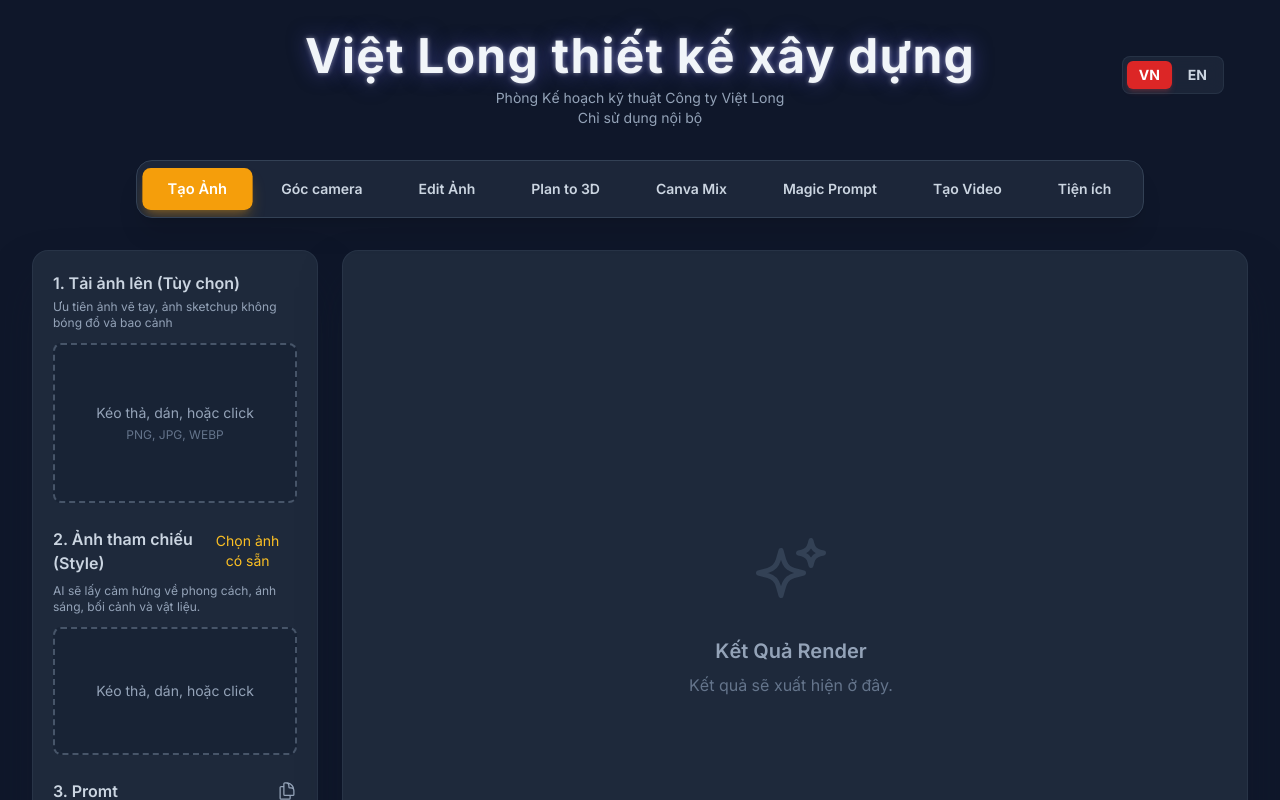
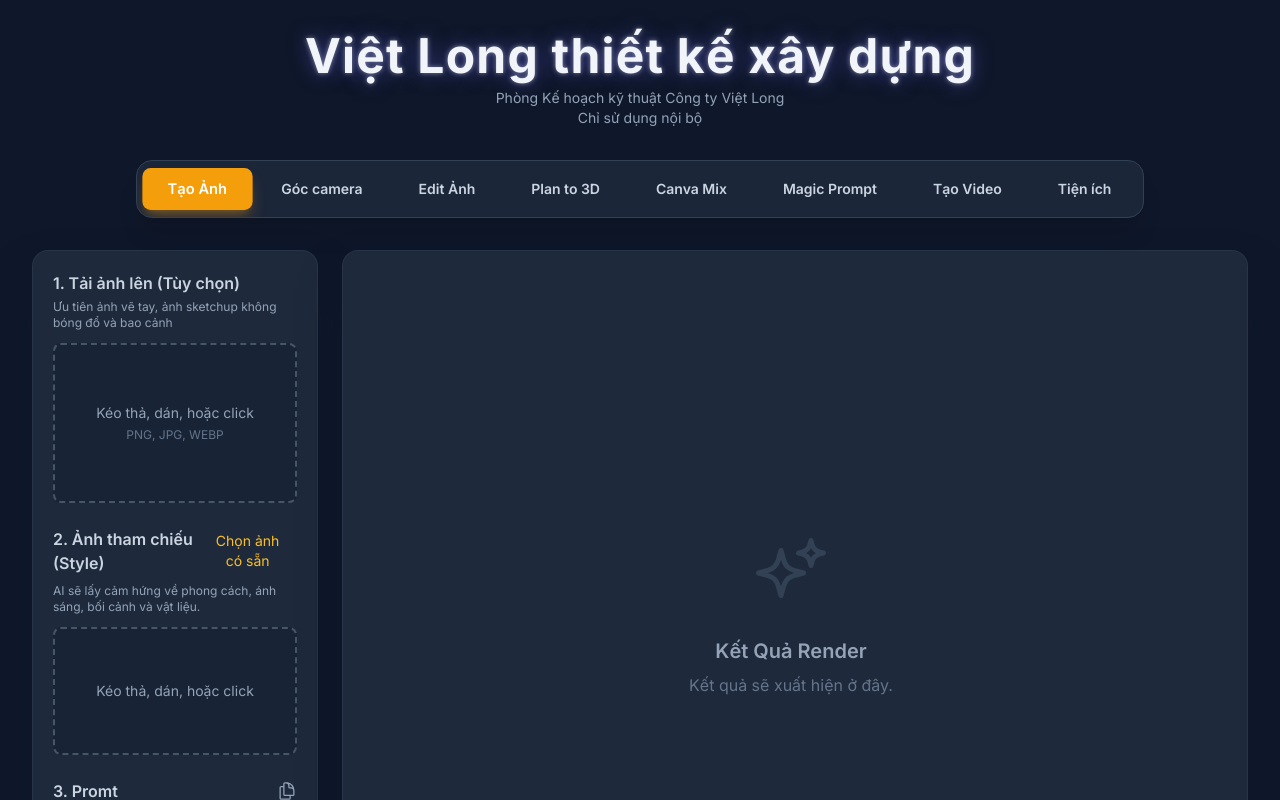
Before and after one commit to cuong1704hl-rgb/viet-long-design-final, a React (Vite) app: page / in a window 1280 px wide. Both pictures are taken after a click on the button "Bắt đầu". Shown: the top 800 px of the page. Built offline with nearby package versions, Linux system fonts and the light colour scheme.

Commit message:
feat: remove English language option

```diff
--- a/components/Header.tsx
+++ b/components/Header.tsx
@@ -1,40 +1,11 @@
 import React from 'react';
 import { useLanguage } from '../providers/localeContext';
 import { Icon } from './icons';
-
-const LanguageSwitcher: React.FC = () => {
-    const { language, setLanguage, t } = useLanguage();
-
-    return (
-        <div className="absolute top-4 right-4 md:top-6 md:right-6 z-20">
-            <div className="flex space-x-1 bg-slate-800/80 backdrop-blur-md border border-slate-700/50 p-1 rounded-lg">
-                <button
-                    onClick={() => setLanguage('vi')}
-                    aria-label="Switch to Vietnamese"
-                    className={`px-3 py-1 text-sm font-bold rounded-md transition-colors duration-200 ${language === 'vi' ? 'bg-red-600 text-white shadow-md shadow-red-500/20' : 'text-slate-300 hover:bg-slate-700'
-                        }`}
-                >
-                    VN
-                </button>
-                <button
-                    onClick={() => setLanguage('en')}
-                    aria-label="Switch to English"
-                    className={`px-3 py-1 text-sm font-bold rounded-md transition-colors duration-200 ${language === 'en' ? 'bg-orange-600 text-white shadow-md shadow-orange-500/20' : 'text-slate-300 hover:bg-slate-700'
-                        }`}
-                >
-                    EN
-                </button>
-            </div>
-        </div>
-    );
-};
-
 
 export const Header: React.FC = () => {
     const { t } = useLanguage();
     return (
         <header className="flex flex-col items-center mb-8 text-center relative">
-            <LanguageSwitcher />
             <h1 className="text-4xl sm:text-5xl font-bold tracking-wide text-slate-100" style={{ textShadow: '0 0 20px rgba(99, 102, 241, 0.5), 0 0 5px rgba(255, 255, 255, 0.5)' }}>
                 {t('appTitle')}
             </h1>
```
